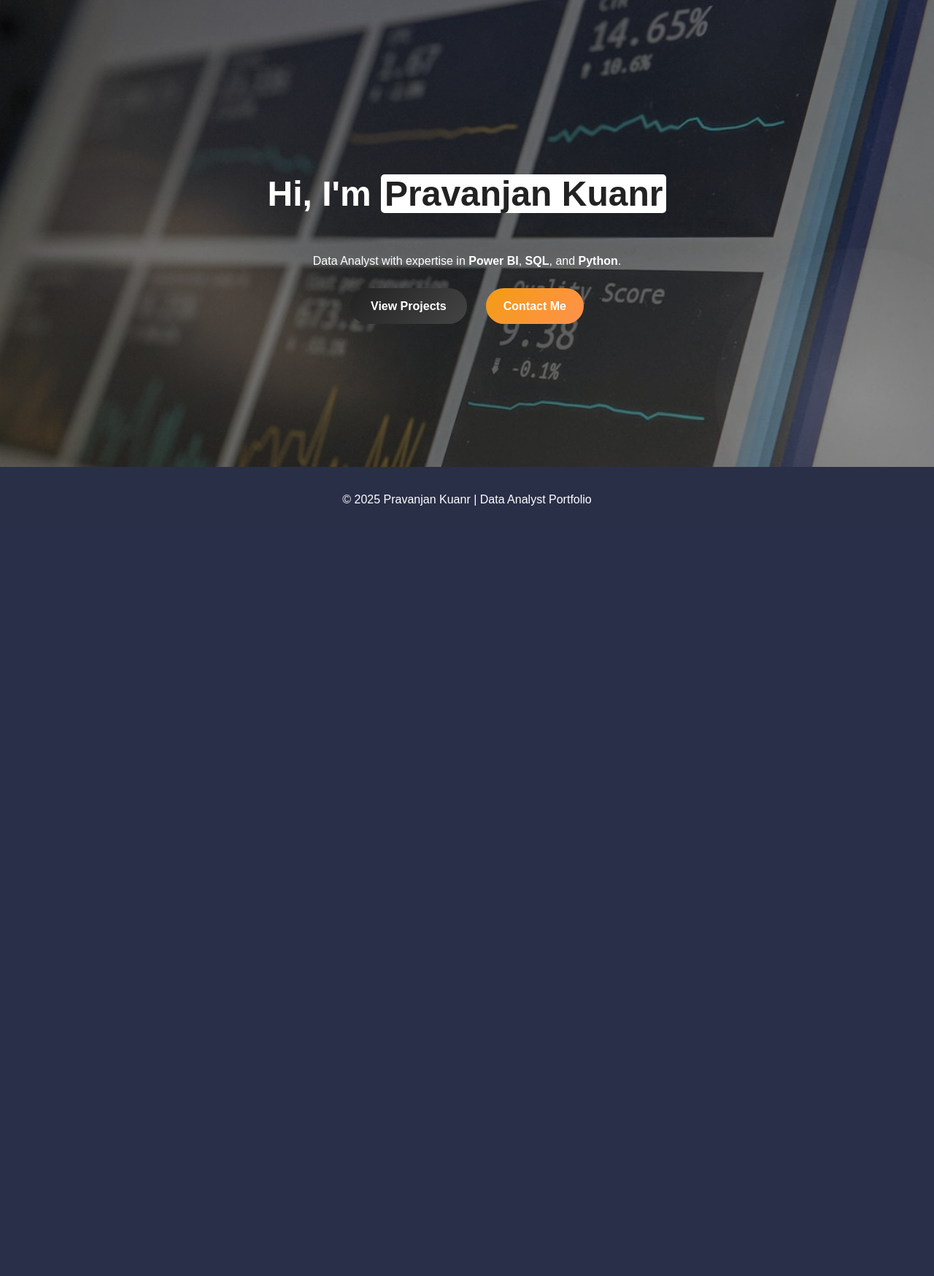
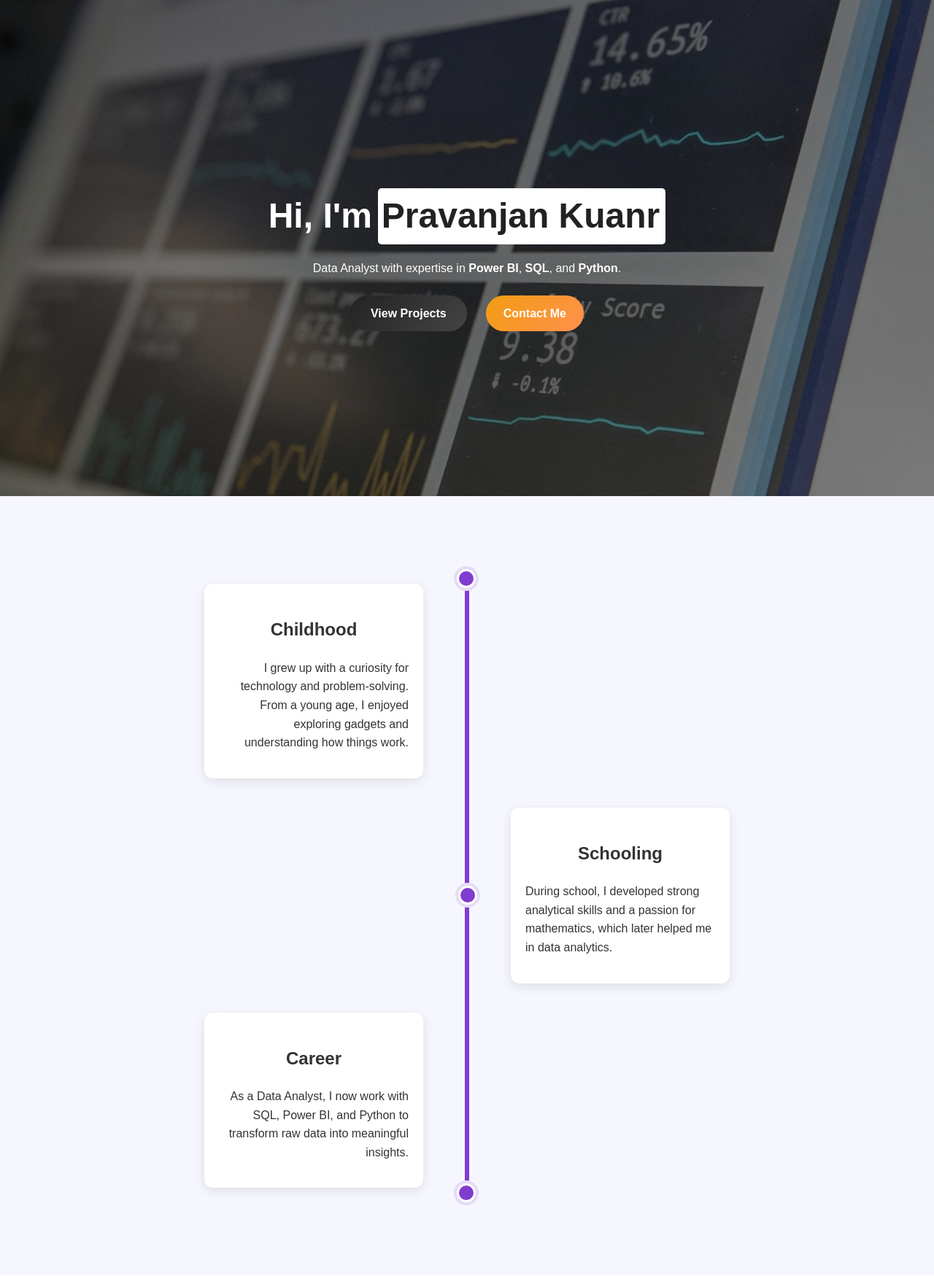
Before and after one commit to Pravanjankuanr/Portfolio_PravanjanKuanr, a Flask app: page / in a window 1280 px wide. Shown: the part 81-1830 px from the top of the page at 73% size. Before the commit the page ends 774 px from the top, so only its background shows below. Run offline with Flask 3, Linux system fonts and the light colour scheme.

Commit message:
changes in about section  home page

```diff
--- a/static/css/styles.css
+++ b/static/css/styles.css
@@ -11,8 +9,17 @@ body {
   line-height: 1.6;
   background: #e5dbf6;
   color: #333;
-  overflow-x: hidden; /* prevent horizontal scroll */
+  overflow-x: hidden;
 }
+
+h1, h2, h3 {
+  text-align: center;
+  margin-bottom: 20px;
+  font-weight: bold;
+}
+h1 { font-size: 2.5rem; }
+h2 { font-size: 2rem; }
+h3 { font-size: 1.5rem; }
 
 /* =========================
    Navbar
@@ -58,9 +58,8 @@ body {
   display: flex;
   align-items: center;
   justify-content: center;
-  height: 80vh;
+  height: 85vh;
   width: 100%;
-  max-width: 100vw;
   background: url("/static/images/background.png") center/cover no-repeat;
   color: white;
   text-align: center;
@@ -74,23 +73,23 @@ body {
   background: rgba(0,0,0,0.5);
   z-index: 1;
 }
-.hero::after {
-  content: "";
-  position: absolute;
-  bottom: -100px;
-  right: -100px;
-  width: 400px;
-  height: 400px;
-  background: radial-gradient(circle, rgba(255,255,255,0.15), transparent 80%);
-  border-radius: 50%;
-  z-index: 1;
+.hero > .container { position: relative; z-index: 2; }
+.hero h1 {
+  font-size: 2.5rem;
+  text-align: center;
+  white-space: nowrap;
+  display: flex;
+  justify-content: center;
+  align-items: center;
+  gap: 0.5rem;
+  flex-wrap: wrap;
 }
-.hero > .container {
-  position: relative;
-  z-index: 2;
-}
-.hero h1 {
-  font-size: 2rem; /* mobile default */
+.hero h1 span.typing {
+  display: inline-block;
+  overflow: hidden;
+  border-right: 3px solid #fff;
+  white-space: nowrap;
+  animation: typing 3s steps(20, end), blink 0.7s step-end infinite;
 }
 .accent {
   color: #222;
@@ -132,15 +134,115 @@ body {
   color: #fff;
   font-weight: bold;
   padding: 12px 24px;
-  border-radius: 50px; /* pill shape */
+  border-radius: 50px;
   transition: all 0.3s ease;
-  display: inline-block;
-  text-align: center;
 }
-
 .btn.ghost:hover {
   background: linear-gradient(135deg, #ff914d, #f39c12);
   color: #0e4051;
+}
+
+/* =========================
+   About Section + Timeline
+========================= */
+.about {
+  padding: 60px 20px;
+  background: #f6f6ff;
+}
+.about-grid {
+  display: flex;
+  align-items: center;
+  justify-content: center;
+  gap: 50px;
+}
+.about-content { flex: 1; text-align: left; }
+
+/* Timeline Container */
+.timeline {
+  position: relative;
+  max-width: 800px;
+  margin: auto;
+  padding: 40px 0;
+}
+
+/* Center Line */
+.timeline::before {
+  content: '';
+  position: absolute;
+  top: 50px;
+  bottom: 50px;
+  left: 50%;
+  transform: translateX(-50%);
+  width: 6px;
+  background: #803ccf;
+}
+
+/* Timeline Items */
+.timeline-item {
+  position: relative;
+  width: 50%;
+  padding: 20px 40px;
+  box-sizing: border-box;
+}
+
+.timeline-item.left {
+  text-align: right;
+  padding-right: 60px;
+}
+
+.timeline-item.right {
+  text-align: left;
+  padding-left: 60px;
+  left: 50%;
+}
+
+.timeline-content {
+  background: #fff;
+  padding: 20px;
+  border-radius: 12px;
+  box-shadow: 0 4px 15px rgba(0,0,0,0.1);
+  position: relative;
+}
+
+/* Timeline Dots */
+.timeline-item::before {
+  content: '';
+  position: absolute;
+  width: 20px;
+  height: 20px;
+  border-radius: 50%;
+  background: #803ccf;
+  border: 3px solid #fff;
+  box-shadow: 0 0 0 4px #e5dbf6;
+  top: 50%;
+  transform: translateY(-50%);
+  z-index: 2;
+}
+.timeline-item.left::before { right: -12px; }
+.timeline-item.right::before { left: -12px; }
+
+/* First dot at very top */
+.timeline-item:first-child::before {
+  top: 0;
+  transform: translateY(0);
+}
+/* Last dot at very bottom */
+.timeline-item:last-child::before {
+  top: auto;
+  bottom: 0;
+  transform: translateY(0);
+}
+
+/* Mobile */
+@media (max-width: 768px) {
+  .timeline::before { left: 20px; transform: none; }
+  .timeline-item {
+    width: 100%;
+    padding-left: 50px;
+    text-align: left !important;
+  }
+  .timeline-item.left, .timeline-item.right { left: 0; }
+  .timeline-item::before { left: 15px; right: auto; }
 }
 
 /* =========================
--- a/templates/index.html
+++ b/templates/index.html
@@ -1,15 +1,118 @@
 {% extends 'base.html' %}
 {% block content %}
+
+<!-- ========== Hero Section ========== -->
 <section class="hero">
   <div class="container hero-grid">
     <div>
-      <h1>Hi, I'm <span class="accent">Pravanjan Kuanr</span></h1>
-      <p class="lead">Data Analyst with expertise in <strong>Power BI</strong>, <strong>SQL</strong>, and <strong>Python</strong>.</p>
+      <h1>
+        Hi, I'm <span class="accent typing">Pravanjan Kuanr</span>
+      </h1>
+      <p class="lead">
+        Data Analyst with expertise in
+        <strong>Power BI</strong>, <strong>SQL</strong>, and <strong>Python</strong>.
+      </p>
       <div class="cta">
-        <a class="btn" href="{{ url_for('projects') }}">View Projects</a>
-        <a class="btn ghost" href="{{ url_for('contact') }}">Contact Me</a>
+        <a href="{{ url_for('projects') }}" class="btn">View Projects</a>
+        <a href="{{ url_for('contact') }}" class="btn ghost">Contact Me</a>
       </div>
     </div>
   </div>
 </section>
+
+<!-- ========== About / Journey Section ========== -->
+<section class="about">
+  <div class="container about-grid">
+    <div class="roadmap">
+      <div class="timeline">
+
+        <div class="timeline-item left">
+          <span class="timeline-dot"></span>
+          <div class="timeline-content">
+            <h3>Childhood</h3>
+            <p>
+              I grew up with a curiosity for technology and problem-solving.
+              From a young age, I enjoyed exploring gadgets and understanding how things work.
+            </p>
+          </div>
+        </div>
+
+        <div class="timeline-item right">
+          <span class="timeline-dot"></span>
+          <div class="timeline-content">
+            <h3>Schooling</h3>
+            <p>
+              During school, I developed strong analytical skills and a passion for mathematics,
+              which later helped me in data analytics.
+            </p>
+          </div>
+        </div>
+
+        <div class="timeline-item left">
+          <span class="timeline-dot"></span>
+          <div class="timeline-content">
+            <h3>Career</h3>
+            <p>
+              As a Data Analyst, I now work with SQL, Power BI, and Python to
+              transform raw data into meaningful insights.
+            </p>
+          </div>
+        </div>
+
+      </div>
+    </div>
+  </div>
+</section>
+
+<!-- ========== Services Section ========== -->
+<section class="services">
+  <div class="container">
+    <h2>What I Do</h2>
+    <div class="service-grid">
+
+      <div class="card">
+        <h3>Power BI Dashboards</h3>
+        <p>Interactive dashboards that tell stories from data.</p>
+        <a href="{{ url_for('projects') }}" class="btn ghost">Learn More</a>
+      </div>
+
+      <div class="card">
+        <h3>SQL Development</h3>
+        <p>Writing optimized queries for insights and automation.</p>
+        <a href="{{ url_for('projects') }}" class="btn ghost">Learn More</a>
+      </div>
+
+      <div class="card">
+        <h3>Python Analytics</h3>
+        <p>Automation, data cleaning, and advanced analytics using Python.</p>
+        <a href="{{ url_for('projects') }}" class="btn ghost">Learn More</a>
+      </div>
+
+    </div>
+  </div>
+</section>
+
+<!-- ========== Professional Experience Section ========== -->
+<section class="clients">
+  <div class="container">
+    <h2>Professional Experience</h2>
+    <div class="client-logos">
+      <img src="{{ url_for('static', filename='images/icicilombardlogo.png') }}" alt="ICICI Lombard">
+      <img src="{{ url_for('static', filename='images/shriramlife.png') }}" alt="Shriram Life">
+    </div>
+  </div>
+</section>
+
+<!-- ========== Call to Action Section ========== -->
+<section class="cta-section">
+  <div class="container text-center">
+    <h2>Let’s Work Together!</h2>
+    <p>
+      If you’re looking for a data analyst to collaborate with,
+      let’s connect and discuss your project.
+    </p>
+    <a href="{{ url_for('contact') }}" class="btn">Get in Touch</a>
+  </div>
+</section>
+
 {% endblock %}
```
Also changed, not shown: other parts of static/css/styles.css (+86 -91 lines), static/js/main.js (+74 -6 lines), templates/test.html (added, +7 -0 lines), static/images/icicilombardlogo.png (added), static/images/shriramlife.png (added).
